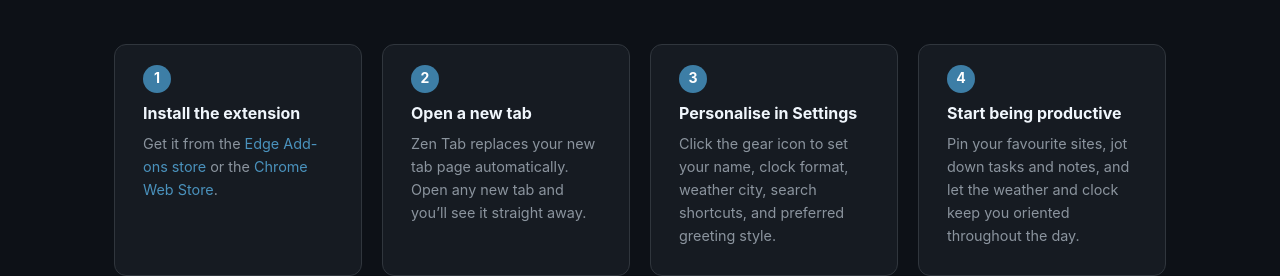
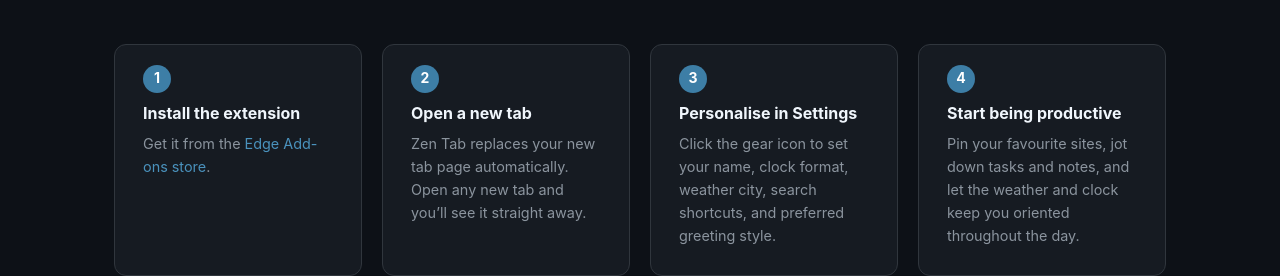
Before and after one commit to zozimustechnologies/ZenTab, a browser extension: page docs/index.html in a window 1280 px wide. Shown: the part 3300-3576 px from the top of the page. Drawn offline with Linux system fonts and the light colour scheme.

Commit message:
Remove Chrome Web Store reference from index.html

```diff
--- a/docs/index.html
+++ b/docs/index.html
@@ -522,7 +522,7 @@
     <div class="steps">
       <div class="step">
         <h3>Install the extension</h3>
-        <p>Get it from the <a href="https://microsoftedge.microsoft.com/addons/search?developer=Zozimus%20Technologies" target="_blank" rel="noopener">Edge Add-ons store</a> or the <a href="https://chrome.google.com/webstore" target="_blank" rel="noopener">Chrome Web Store</a>.</p>
+        <p>Get it from the <a href="https://microsoftedge.microsoft.com/addons/search?developer=Zozimus%20Technologies" target="_blank" rel="noopener">Edge Add-ons store</a>.</p>
       </div>
       <div class="step">
         <h3>Open a new tab</h3>
```
